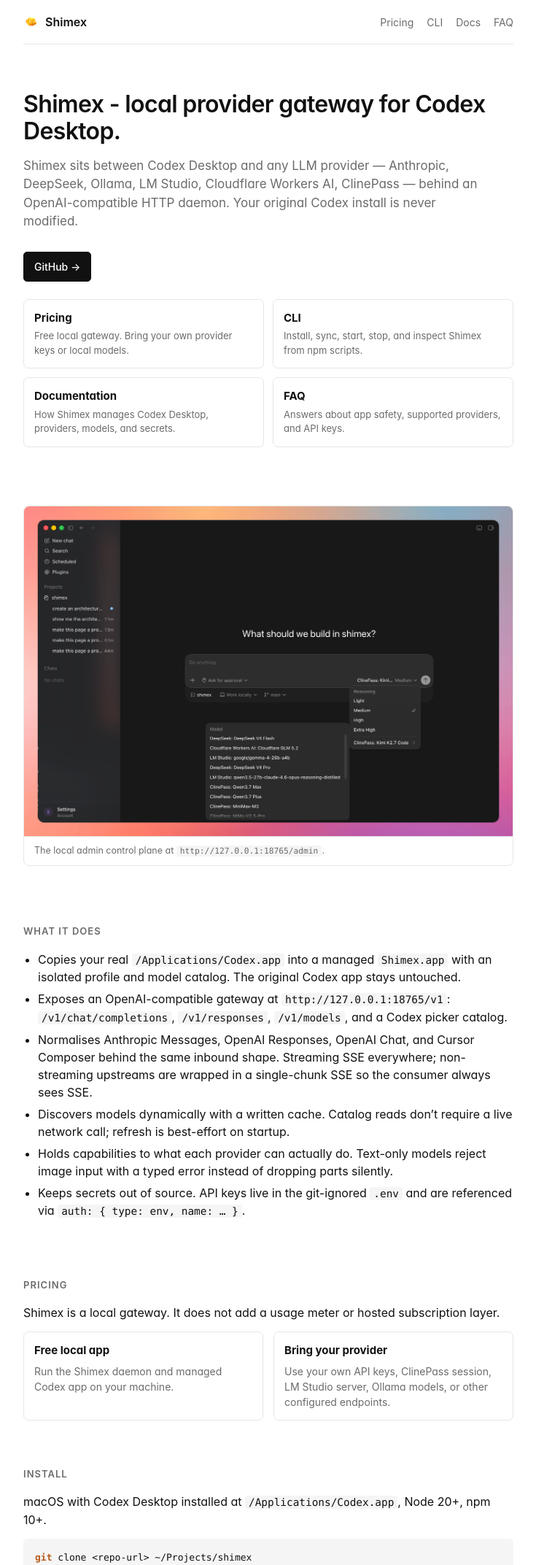
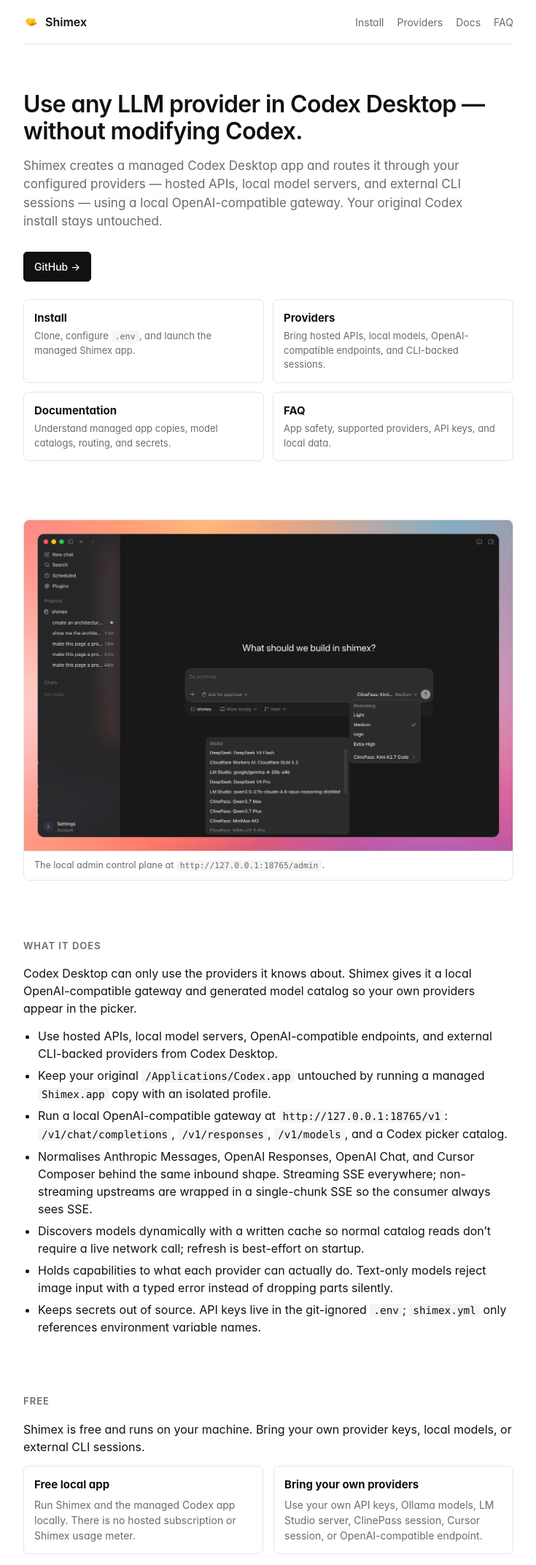
Before and after one commit to Ansonhkg/shimex, a website: page web/index.html in a window 1280 px wide. Shown: the top 2145 px of the page at 73% size, without its empty margins (272-1007 px from the left). Drawn offline with Linux system fonts and the light colour scheme.

Commit message:
Refine website and README positioning

```diff
--- a/web/index.html
+++ b/web/index.html
@@ -3,8 +3,8 @@
 <head>
   <meta charset="utf-8">
   <meta name="viewport" content="width=device-width, initial-scale=1">
-  <title>Shimex - Local Provider Gateway for Codex Desktop</title>
-  <meta name="description" content="Shimex is a local provider gateway for Codex Desktop. Use ClinePass, DeepSeek, LM Studio, Cloudflare Workers AI, Anthropic, Ollama, Cursor Composer, and other providers from one managed Codex app.">
+  <title>Shimex — Use Any LLM Provider in Codex Desktop</title>
+  <meta name="description" content="Shimex lets Codex Desktop use your configured local, hosted, or CLI-backed LLM providers through a managed app copy and local OpenAI-compatible gateway. Your original Codex app stays untouched.">
   <meta name="application-name" content="Shimex">
   <meta name="robots" content="index,follow,max-image-preview:large">
   <meta name="theme-color" content="#111111">
@@ -14,8 +14,8 @@
   <meta property="og:site_name" content="Shimex">
   <meta property="og:type" content="website">
   <meta property="og:url" content="https://shimex.xyz/">
-  <meta property="og:title" content="Shimex - Local Provider Gateway for Codex Desktop">
-  <meta property="og:description" content="Route Codex Desktop through ClinePass, DeepSeek, LM Studio, Cloudflare Workers AI, Anthropic, Ollama, Cursor Composer, and other providers without modifying your original Codex app.">
+  <meta property="og:title" content="Shimex — Use Any LLM Provider in Codex Desktop">
+  <meta property="og:description" content="Route Codex Desktop through your configured local, hosted, or CLI-backed LLM providers without modifying your original Codex app.">
   <meta property="og:image" content="https://shimex.xyz/social-card.png">
   <meta property="og:image:secure_url" content="https://shimex.xyz/social-card.png">
   <meta property="og:image:type" content="image/png">
@@ -23,8 +23,8 @@
   <meta property="og:image:height" content="630">
   <meta property="og:image:alt" content="Shimex running as a managed Codex Desktop app with provider and reasoning controls">
   <meta name="twitter:card" content="summary_large_image">
-  <meta name="twitter:title" content="Shimex - Local Provider Gateway for Codex Desktop">
-  <meta name="twitter:description" content="Use more model providers from Codex Desktop through one local OpenAI-compatible gateway.">
+  <meta name="twitter:title" content="Shimex — Use Any LLM Provider in Codex Desktop">
+  <meta name="twitter:description" content="Use your own local, hosted, or CLI-backed LLM providers from Codex Desktop through one local OpenAI-compatible gateway.">
   <meta name="twitter:image" content="https://shimex.xyz/social-card.png">
   <meta name="twitter:image:alt" content="Shimex running as a managed Codex Desktop app with provider and reasoning controls">
   <script type="application/ld+json">
@@ -36,7 +36,7 @@
           "@id": "https://shimex.xyz/#website",
           "name": "Shimex",
           "url": "https://shimex.xyz/",
-          "description": "A local provider gateway and managed companion for Codex Desktop.",
+          "description": "Use your configured LLM providers in Codex Desktop through a managed app copy and local OpenAI-compatible gateway.",
           "inLanguage": "en"
         },
         {
@@ -47,7 +47,7 @@
           "operatingSystem": "macOS",
           "url": "https://shimex.xyz/",
           "image": "https://shimex.xyz/social-card.png",
-          "description": "Shimex gives Codex Desktop a local OpenAI-compatible API gateway for ClinePass, DeepSeek, LM Studio, Cloudflare Workers AI, Anthropic, Ollama, Cursor Composer, and other providers.",
+          "description": "Shimex lets Codex Desktop use your configured local, hosted, or CLI-backed LLM providers through a managed app copy and local OpenAI-compatible gateway.",
           "offers": {
             "@type": "Offer",
             "price": "0",
@@ -59,10 +59,10 @@
           "@id": "https://shimex.xyz/#site-navigation",
           "name": "Shimex sections",
           "itemListElement": [
-            { "@type": "SiteNavigationElement", "position": 1, "name": "Pricing", "url": "https://shimex.xyz/#pricing" },
-            { "@type": "SiteNavigationElement", "position": 2, "name": "CLI", "url": "https://shimex.xyz/#cli" },
+            { "@type": "SiteNavigationElement", "position": 1, "name": "Install", "url": "https://shimex.xyz/#install" },
+            { "@type": "SiteNavigationElement", "position": 2, "name": "Providers", "url": "https://shimex.xyz/#providers" },
             { "@type": "SiteNavigationElement", "position": 3, "name": "Documentation", "url": "https://shimex.xyz/#documentation" },
-            { "@type": "SiteNavigationElement", "position": 4, "name": "Providers", "url": "https://shimex.xyz/#providers" },
+            { "@type": "SiteNavigationElement", "position": 4, "name": "Free", "url": "https://shimex.xyz/#free" },
             { "@type": "SiteNavigationElement", "position": 5, "name": "FAQ", "url": "https://shimex.xyz/#faq" }
           ]
         },
@@ -289,37 +289,37 @@
     Shimex
   </a>
   <span class="links">
-    <a href="#pricing">Pricing</a>
-    <a href="#cli">CLI</a>
+    <a href="#install">Install</a>
+    <a href="#providers">Providers</a>
     <a href="#documentation">Docs</a>
     <a href="#faq">FAQ</a>
   </span>
 </nav>
 
 <header class="hero">
-  <h1>Shimex - local provider gateway for Codex Desktop.</h1>
+  <h1>Use any LLM provider in Codex Desktop &mdash; without modifying Codex.</h1>
   <p class="tagline">
-    Shimex sits between Codex Desktop and any LLM provider &mdash; Anthropic, DeepSeek, Ollama, LM Studio, Cloudflare Workers AI, ClinePass &mdash; behind an OpenAI-compatible HTTP daemon. Your original Codex install is never modified.
+    Shimex creates a managed Codex Desktop app and routes it through your configured providers &mdash; hosted APIs, local model servers, and external CLI sessions &mdash; using a local OpenAI-compatible gateway. Your original Codex install stays untouched.
   </p>
   <div class="cta-row">
     <a class="btn primary" href="https://github.com/Ansonhkg/shimex" rel="noopener">GitHub &rarr;</a>
   </div>
   <div class="sitelinks" aria-label="Popular Shimex pages">
-    <a class="sitelink" href="#pricing">
-      <strong>Pricing</strong>
-      <span>Free local gateway. Bring your own provider keys or local models.</span>
+    <a class="sitelink" href="#install">
+      <strong>Install</strong>
+      <span>Clone, configure <code>.env</code>, and launch the managed Shimex app.</span>
     </a>
-    <a class="sitelink" href="#cli">
-      <strong>CLI</strong>
-      <span>Install, sync, start, stop, and inspect Shimex from npm scripts.</span>
+    <a class="sitelink" href="#providers">
+      <strong>Providers</strong>
+      <span>Bring hosted APIs, local models, OpenAI-compatible endpoints, and CLI-backed sessions.</span>
     </a>
     <a class="sitelink" href="#documentation">
       <strong>Documentation</strong>
-      <span>How Shimex manages Codex Desktop, providers, models, and secrets.</span>
+      <span>Understand managed app copies, model catalogs, routing, and secrets.</span>
     </a>
     <a class="sitelink" href="#faq">
       <strong>FAQ</strong>
-      <span>Answers about app safety, supported providers, and API keys.</span>
+      <span>App safety, supported providers, API keys, and local data.</span>
     </a>
   </div>
 </header>
@@ -331,27 +331,29 @@
 
 <section id="providers">
   <h2>What it does</h2>
+  <p>Codex Desktop can only use the providers it knows about. Shimex gives it a local OpenAI-compatible gateway and generated model catalog so your own providers appear in the picker.</p>
   <ul>
-    <li>Copies your real <code>/Applications/Codex.app</code> into a managed <code>Shimex.app</code> with an isolated profile and model catalog. The original Codex app stays untouched.</li>
-    <li>Exposes an OpenAI-compatible gateway at <code>http://127.0.0.1:18765/v1</code>: <code>/v1/chat/completions</code>, <code>/v1/responses</code>, <code>/v1/models</code>, and a Codex picker catalog.</li>
+    <li>Use hosted APIs, local model servers, OpenAI-compatible endpoints, and external CLI-backed providers from Codex Desktop.</li>
+    <li>Keep your original <code>/Applications/Codex.app</code> untouched by running a managed <code>Shimex.app</code> copy with an isolated profile.</li>
+    <li>Run a local OpenAI-compatible gateway at <code>http://127.0.0.1:18765/v1</code>: <code>/v1/chat/completions</code>, <code>/v1/responses</code>, <code>/v1/models</code>, and a Codex picker catalog.</li>
     <li>Normalises Anthropic Messages, OpenAI Responses, OpenAI Chat, and Cursor Composer behind the same inbound shape. Streaming SSE everywhere; non-streaming upstreams are wrapped in a single-chunk SSE so the consumer always sees SSE.</li>
-    <li>Discovers models dynamically with a written cache. Catalog reads don&rsquo;t require a live network call; refresh is best-effort on startup.</li>
+    <li>Discovers models dynamically with a written cache so normal catalog reads don&rsquo;t require a live network call; refresh is best-effort on startup.</li>
     <li>Holds capabilities to what each provider can actually do. Text-only models reject image input with a typed error instead of dropping parts silently.</li>
-    <li>Keeps secrets out of source. API keys live in the git-ignored <code>.env</code> and are referenced via <code>auth: { type: env, name: … }</code>.</li>
+    <li>Keeps secrets out of source. API keys live in the git-ignored <code>.env</code>; <code>shimex.yml</code> only references environment variable names.</li>
   </ul>
 </section>
 
-<section id="pricing">
-  <h2>Pricing</h2>
-  <p>Shimex is a local gateway. It does not add a usage meter or hosted subscription layer.</p>
+<section id="free">
+  <h2>Free</h2>
+  <p>Shimex is free and runs on your machine. Bring your own provider keys, local models, or external CLI sessions.</p>
   <div class="split-list">
     <div class="mini-card">
       <h3>Free local app</h3>
-      <p>Run the Shimex daemon and managed Codex app on your machine.</p>
+      <p>Run Shimex and the managed Codex app locally. There is no hosted subscription or Shimex usage meter.</p>
     </div>
     <div class="mini-card">
-      <h3>Bring your provider</h3>
-      <p>Use your own API keys, ClinePass session, LM Studio server, Ollama models, or other configured endpoints.</p>
+      <h3>Bring your own providers</h3>
+      <p>Use your own API keys, Ollama models, LM Studio server, ClinePass session, Cursor session, or OpenAI-compatible endpoint.</p>
     </div>
   </div>
 </section>
```
Also changed, not shown: README.md.
